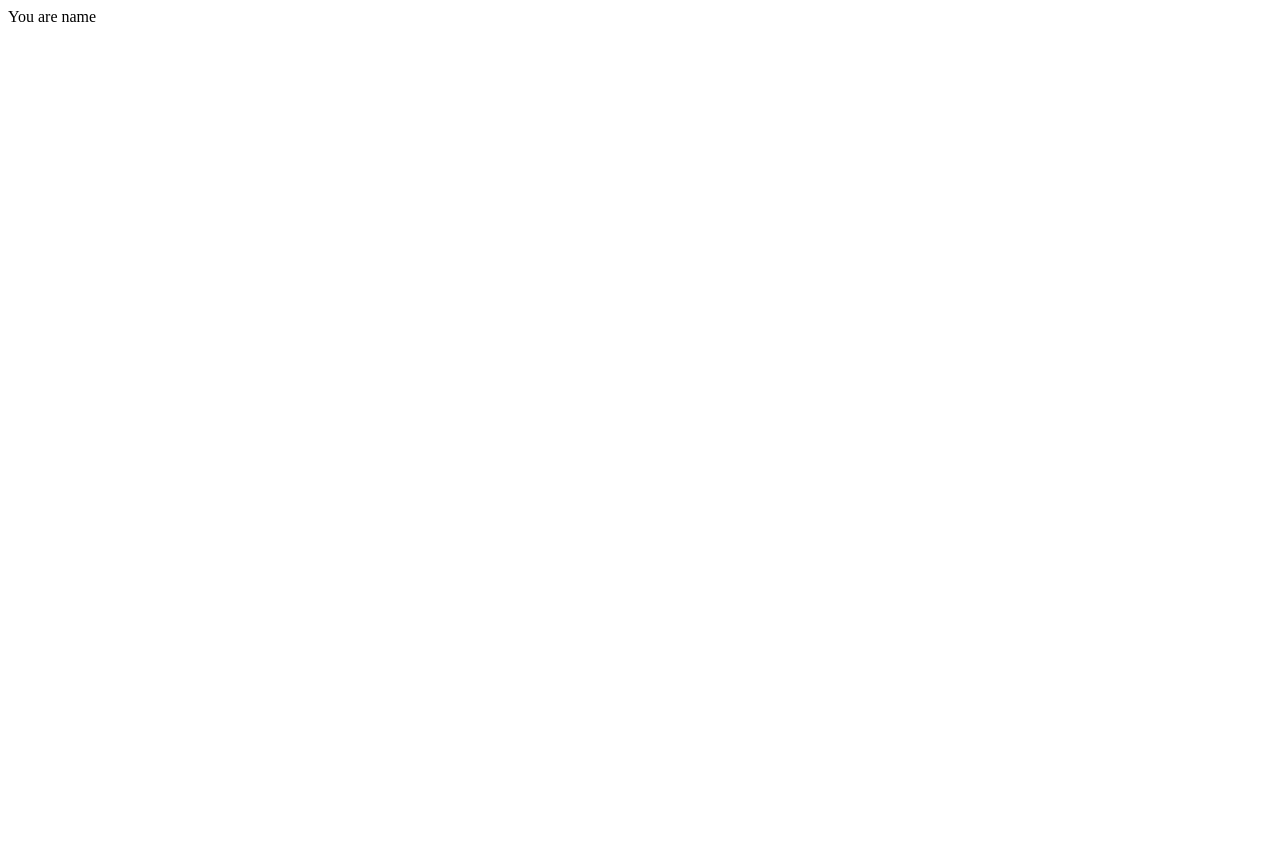
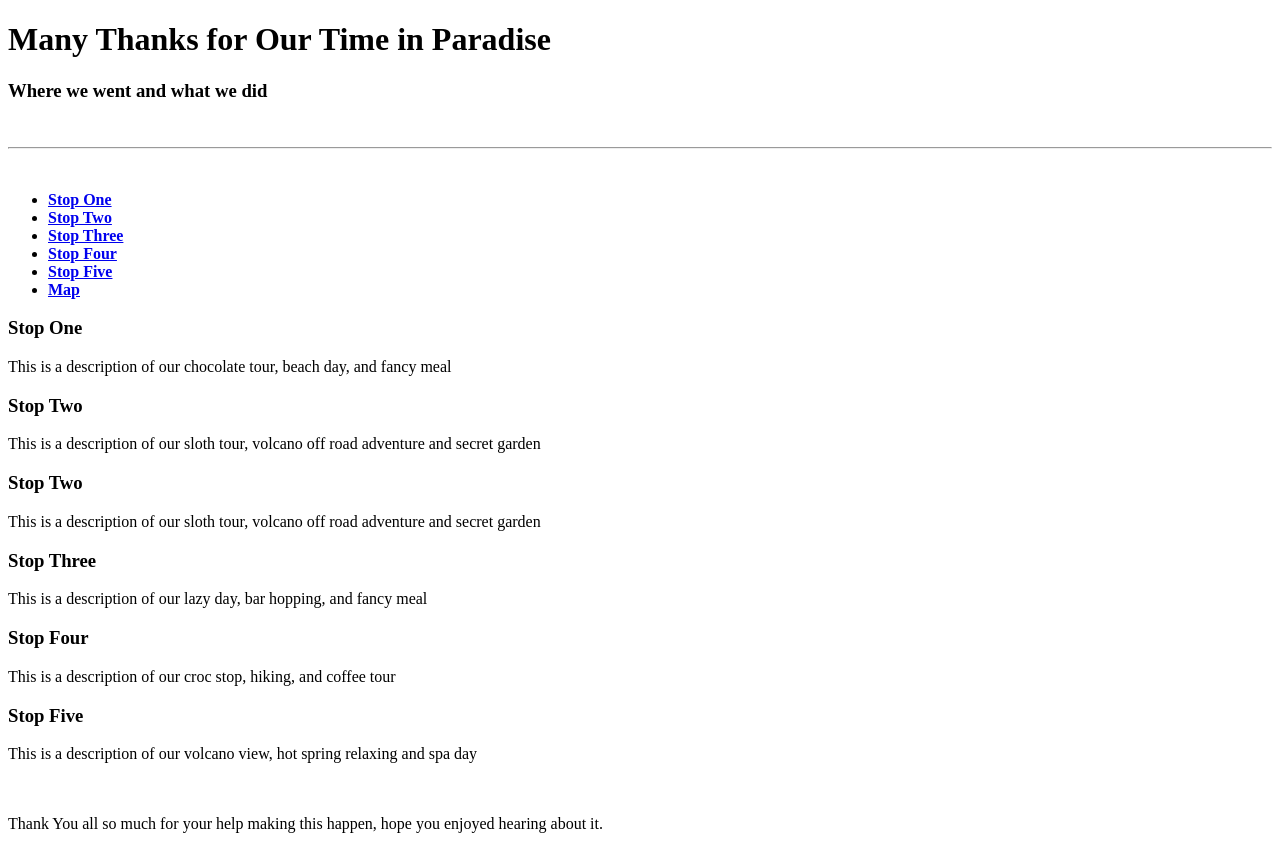
Before and after one commit to GrateDain/html-me-something, a plain HTML site: page index.html in a window 1280 px wide. Before the commit the page ends 800 px from the top, so only its background shows below. Drawn offline with Linux system fonts and the light colour scheme.

Commit message:
Outline Completed 5 stops and map

```diff
--- a/index.html
+++ b/index.html
@@ -1 +1,70 @@
-<p> You are name</p>
+<!DOCTYPE html>
+  <head>
+      <title>
+          Your Help, Our Honeymoon; a story of thanks!
+      </title>
+  </head>
+  <body>
+    <div id="title">
+      <h1>
+          Many Thanks for Our Time in Paradise
+      </h1>
+      <h3>
+          Where we went and what we did
+      </h3>
+      <br/><hr/><br/>
+    </div>
+    <div>
+      <ul>
+        <li><strong><a href="#stopone"> Stop One </strong></a></li>
+        <li><strong><a href="#stoptwo"> Stop Two </strong></a></li>
+        <li><strong><a href="#stopone"> Stop Three </strong></a></li>
+        <li><strong><a href="#stopfour"> Stop Four </strong></a></li>
+        <li><strong><a href="#stopfive"> Stop Five </strong></a></li>
+        <li><strong><a href="#map"> Map </strong></a></li>
+
+    </ul>
+    </div>
+    <div>
+      <h3 id="stopone">Stop One</h3>
+      <p>
+        This is a description of our chocolate tour, beach day, and fancy meal
+      </p>
+    </div>
+    <div>
+      <h3 id="stoptwo">Stop Two</h3>
+      <p>
+        This is a description of our sloth tour, volcano off road adventure and secret garden
+      </p>
+    </div>
+    <div>
+      <h3 id="stoptwo">Stop Two</h3>
+      <p>
+        This is a description of our sloth tour, volcano off road adventure and secret garden
+      </p>
+    </div>
+    <div>
+      <h3 id="stopthree">Stop Three</h3>
+      <p>
+        This is a description of our lazy day, bar hopping, and fancy meal
+      </p>
+    </div>
+    <div>
+      <h3 id="stopfour">Stop Four</h3>
+      <p>
+        This is a description of our croc stop, hiking, and coffee tour
+      </p>
+    </div>
+    <div>
+      <h3 id="stopfive">Stop Five</h3>
+      <p>
+        This is a description of our volcano view, hot spring relaxing and spa day
+      </p>
+    </div>
+    <div>
+      <br/><br/><span>Thank You all so much for your help making this happen, hope you enjoyed hearing about it.</span>
+    </div>
+    <div>
+      <!--Insert a map of our route here-->
+    </div>
+  </body>
```
